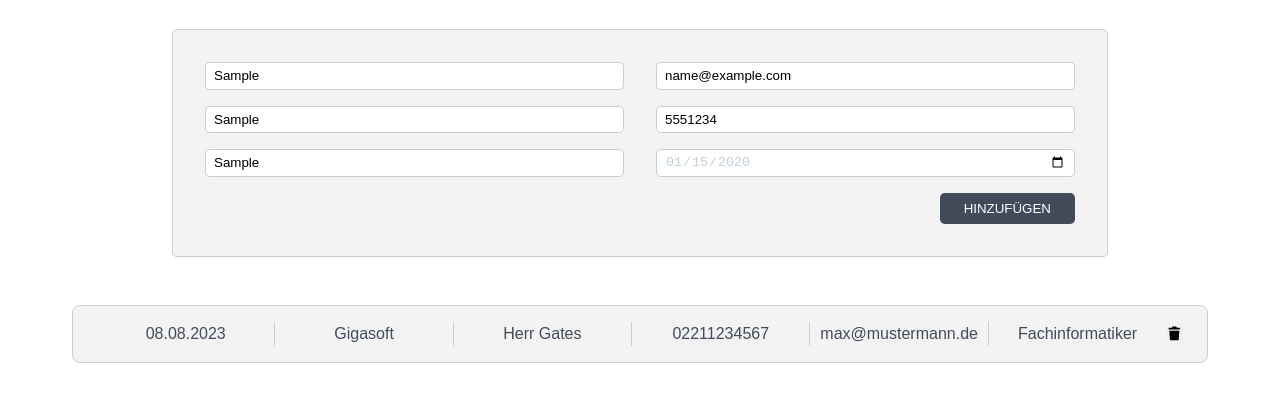
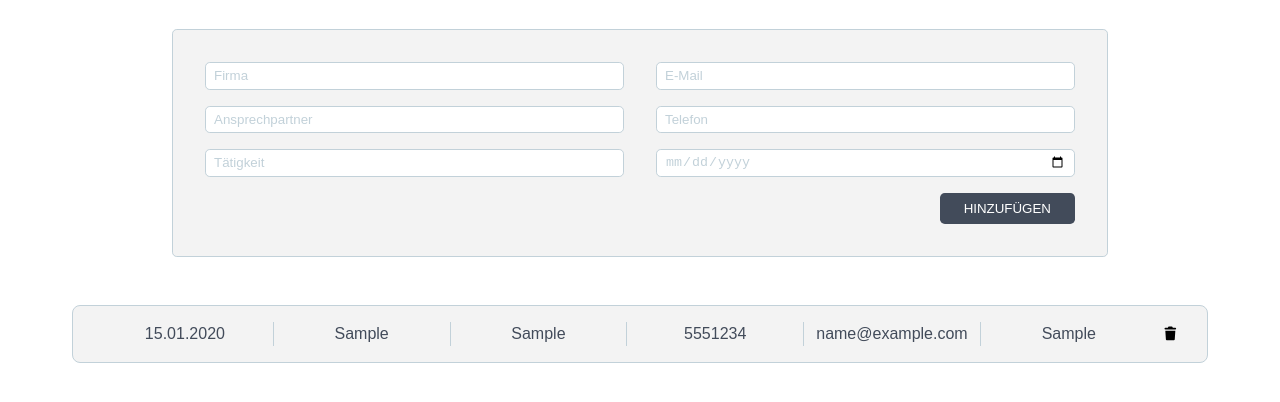
Before and after one commit to mikajed/workappholic, a plain HTML site: page index.html in a window 1280 px wide. Both pictures are taken after typing "Sample", "Sample", "Sample", "name@example.com", "5551234", "2020-01-15" into the empty fields and a click on the button "HINZUFÜGEN". Shown: the part 94-496 px from the top of the page. Drawn offline with Linux system fonts and the light colour scheme.

Commit message:
fix absenden

```diff
--- a/src/css/style.css
+++ b/src/css/style.css
@@ -175,4 +175,6 @@ main {
 
 .trash {
     border-style: none;
+    padding: 0.3rem;
+    background: none;
 }
--- a/src/js/eingabeformular.js
+++ b/src/js/eingabeformular.js
@@ -1,4 +1,6 @@
 const eingabeformular = {
+
+    formular: null,
 
     formulardatenHolen(e) {
         return {
@@ -7,16 +9,16 @@ const eingabeformular = {
             job: e.target.elements.taetigkeit.value,
             email: e.target.elements.email.value,
             phone: e.target.elements.telefon.value,
-            datum: e.target.elements.date.valueAsDate
-        }
+            datum: e.target.elements.date.value
+        };
     },
 
-    absenden(eingabeformular) {
-        eingabeformular.querySelector('#eingabeformular').addEventListener('submit', e => {
+    absenden(formular) {
+        formular.addEventListener('submit', e => {
             e.preventDefault();
-            console.log(e);
             let formulardaten = this.formulardatenHolen(e);
-            console.log(formulardaten);
+            kontaktbuch.eintragHinzufuegen(formulardaten);
+            formular.reset();
         });
     },
 
@@ -42,7 +44,9 @@ const eingabeformular = {
         </form>
     </div>`;
 
-    this.absenden(eingabeformular);
+    this.formular = eingabeformular.querySelector('form');
+
+    this.absenden(this.formular);
 
     return eingabeformular;
     },
@@ -50,5 +54,4 @@ const eingabeformular = {
     anzeigen() {
         document.querySelector('.navbar').insertAdjacentElement('afterend', this.htmlErstellen());
     }
-
 }
--- a/src/js/main2.js
+++ b/src/js/main2.js
@@ -1,5 +1,5 @@
 eingabeformular.anzeigen();
-
+eingabeformular.absenden();
 // Aufruf der Funktion eintragHinzufuegen, um den Prozess zu starten
-// kontaktbuch.eintragHinzufuegen();
-// console.log(kontaktbuch);
+kontaktbuch.eintragHinzufuegen();
+console.log(kontaktbuch);
```
